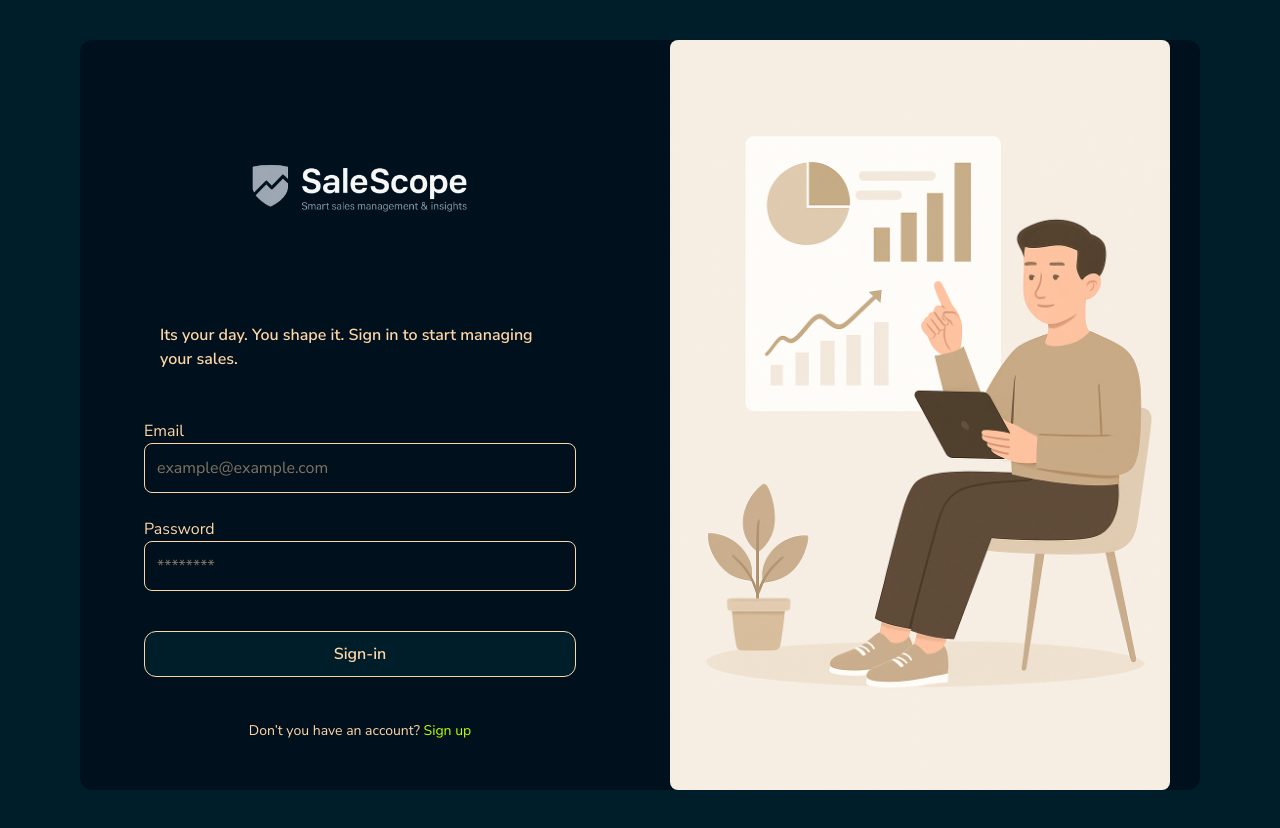
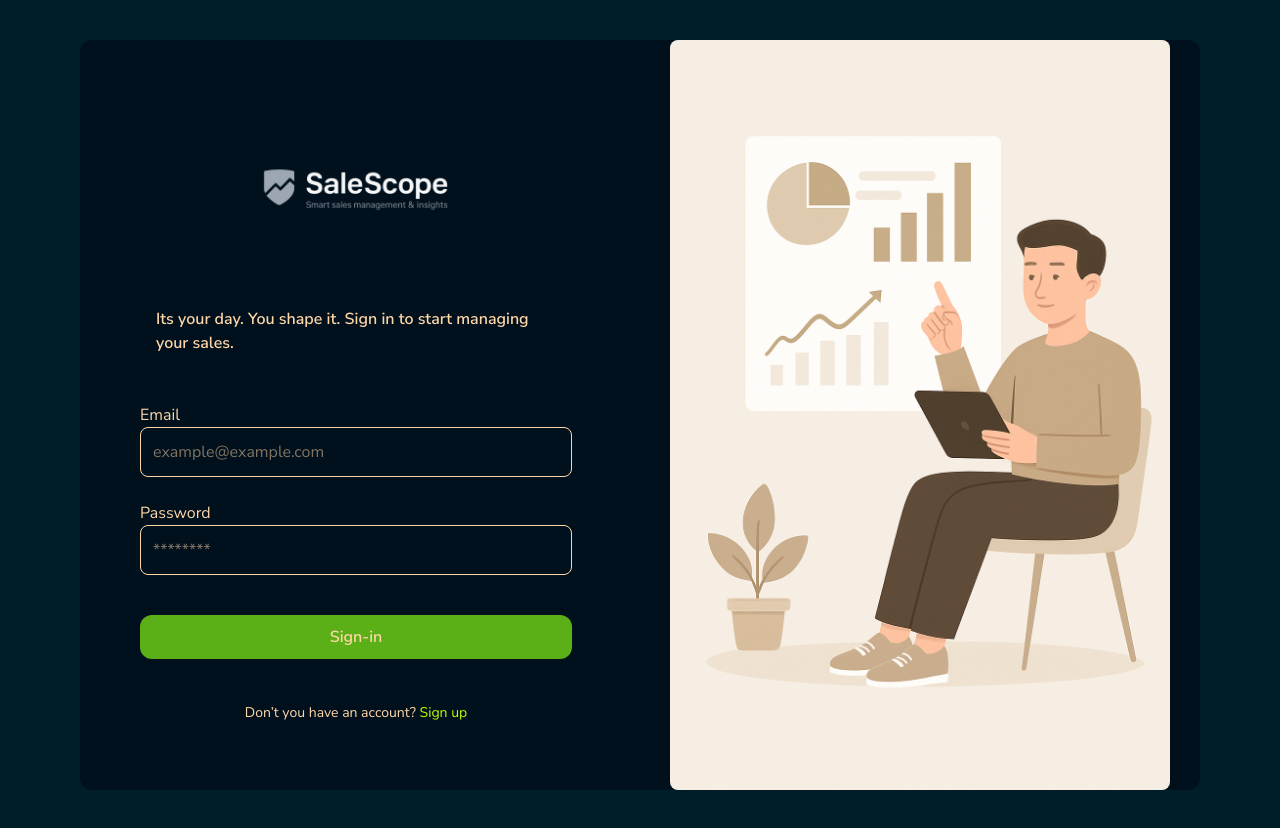
Before and after one commit to IntegrativeProject/SalesScope-Frontend, a Next.js app: page /login in a window 1280 px wide. Built offline with nearby package versions, Linux system fonts and the light colour scheme.

Commit message:
desing to forms cards updated

```diff
--- a/src/components/ui/loginUI/LoginPage.tsx
+++ b/src/components/ui/loginUI/LoginPage.tsx
@@ -44,8 +44,8 @@ const item = {
     }
   };
   return (
-    <div className="flex justify-center p-10 ">
-      <div className="grid grid-cols-2 w-280 rounded-xl bg-base-200">
+    <div className="flex justify-center p-10  ">
+      <div className="grid grid-cols-2 w-280 rounded-xl bg-base-200 space-x-2">
         <div className="flex items-center justify-center  ">
            <motion.form
             variants={container}
@@ -57,8 +57,8 @@ const item = {
             <Image
               src="/img/Logo.png"
               alt="Logo"
-              width={350}
-              height={250}
+              width={300}
+              height={200}
               className=" flex items-center mx-auto"
             />
              <motion.p variants={item} className="font-semibold p-4 mb-8">
@@ -82,7 +82,7 @@ const item = {
                 className="w-full p-3 border rounded-lg focus:outline-none focus:ring-2 focus:secundary "
               />
                  {error && <p className="text-error">{error}</p>}
-              <Button className="bg-base-100 w-full border p-3 rounded-xl cursor-pointer hover:bg-base-200  font-bold mt-4 transform-border hover:scale-95">
+              <Button className=" w-full p-3 rounded-xl cursor-pointer   font-bold mt-4 ">
                 Sign-in
               </Button>
 
--- a/src/components/ui/registerUI/RegisterPage.tsx
+++ b/src/components/ui/registerUI/RegisterPage.tsx
@@ -4,6 +4,7 @@ import Image from "next/image";
 import { useState } from "react";
 import { useRouter } from "next/navigation";
 import { motion } from "framer-motion";
+import Button from "../Button";
 
 export default function RegisterPage() {
   const router = useRouter();
@@ -93,7 +94,7 @@ export default function RegisterPage() {
                 width={300}
                 height={200}
                 alt="SaleScope Logo"
-                className="mb-3 flex items-center mx-auto"
+                className=" flex items-center mx-auto"
               />
             </motion.div>
             <motion.h2
@@ -129,9 +130,9 @@ export default function RegisterPage() {
                 className="w-full p-3 border rounded-lg focus:outline-none focus:ring-2 focus:secundary"
               />
 
-              <button className="bg-base-100 w-full border p-3 rounded-xl cursor-pointer hover:bg-base-200  font-bold mt-4 transform-border hover:scale-95">
+              <Button className=" w-full  p-3 rounded-xl   font-bold mt-4 ">
                 Register
-              </button>
+              </Button>
 
               <motion.p variants={item} className="text-center mt-5">
                 Do you already have an account?{" "}
```
